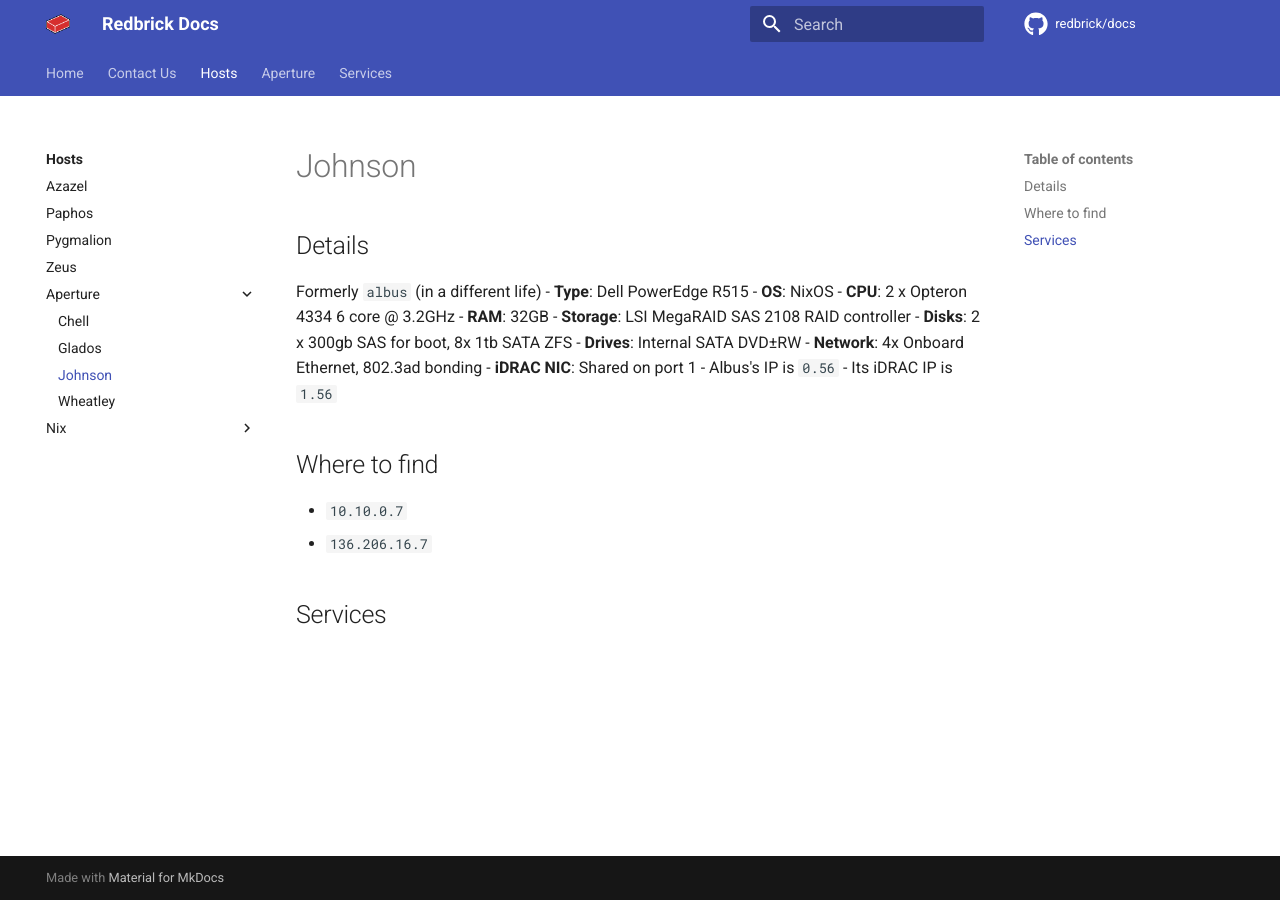
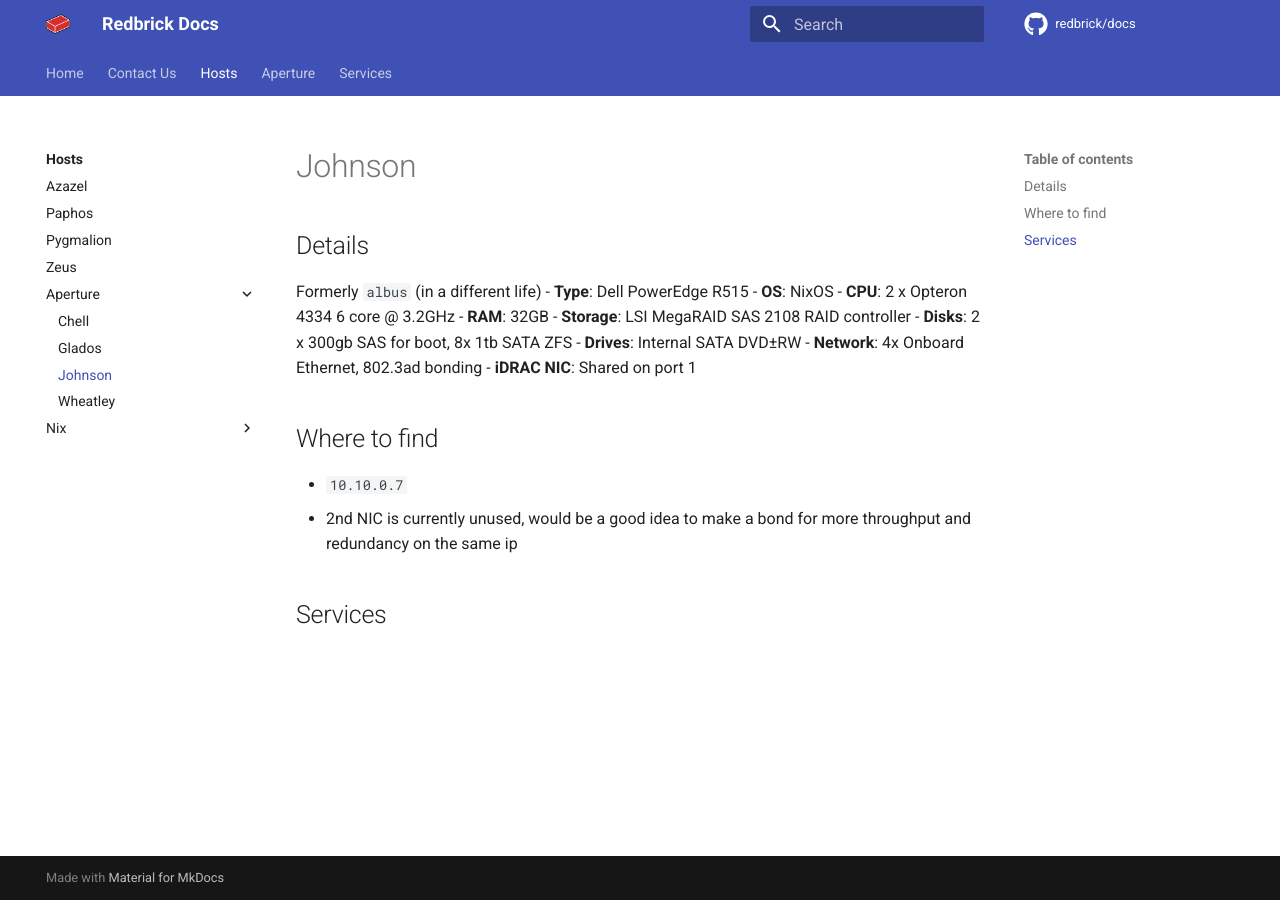
Before and after one commit to redbrick/docs, an MkDocs documentation site: the page built from docs/hosts/aperture/johnson.md, in a window 1280 px wide. Built offline with MkDocs 1.6.1 and Material for MkDocs 9.7.7, drawn with Linux system fonts in a browser that asks for light colours; comment, search, counter and statistics services are not loaded.

Commit message:
fix johnson's ip & remove mentions of ghosts

```diff
--- a/docs/hosts/aperture/johnson.md
+++ b/docs/hosts/aperture/johnson.md
@@ -11,9 +11,7 @@ Formerly `albus` (in a different life)
 - **Drives**: Internal SATA DVD±RW
 - **Network**: 4x Onboard Ethernet, 802.3ad bonding
 - **iDRAC NIC**: Shared on port 1
-- Albus's IP is `0.56`
-- Its iDRAC IP is `1.56`
 ## Where to find
 - `10.10.0.7`
-- `136.206.16.7`
+- 2nd NIC is currently unused, would be a good idea to make a bond for more throughput and redundancy on the same ip
 ## Services
```
Also changed, not shown: docs/hosts/nix/icarus.md (+1 -3 lines).
